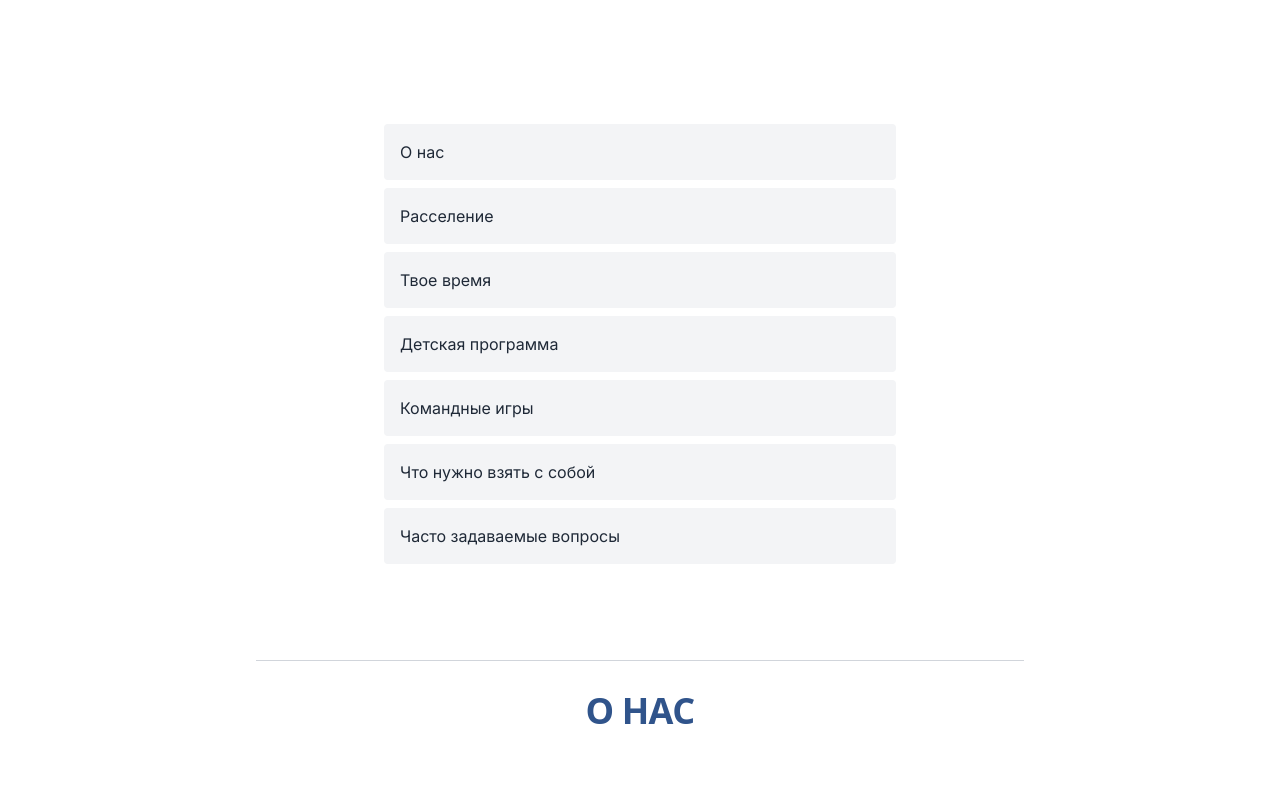
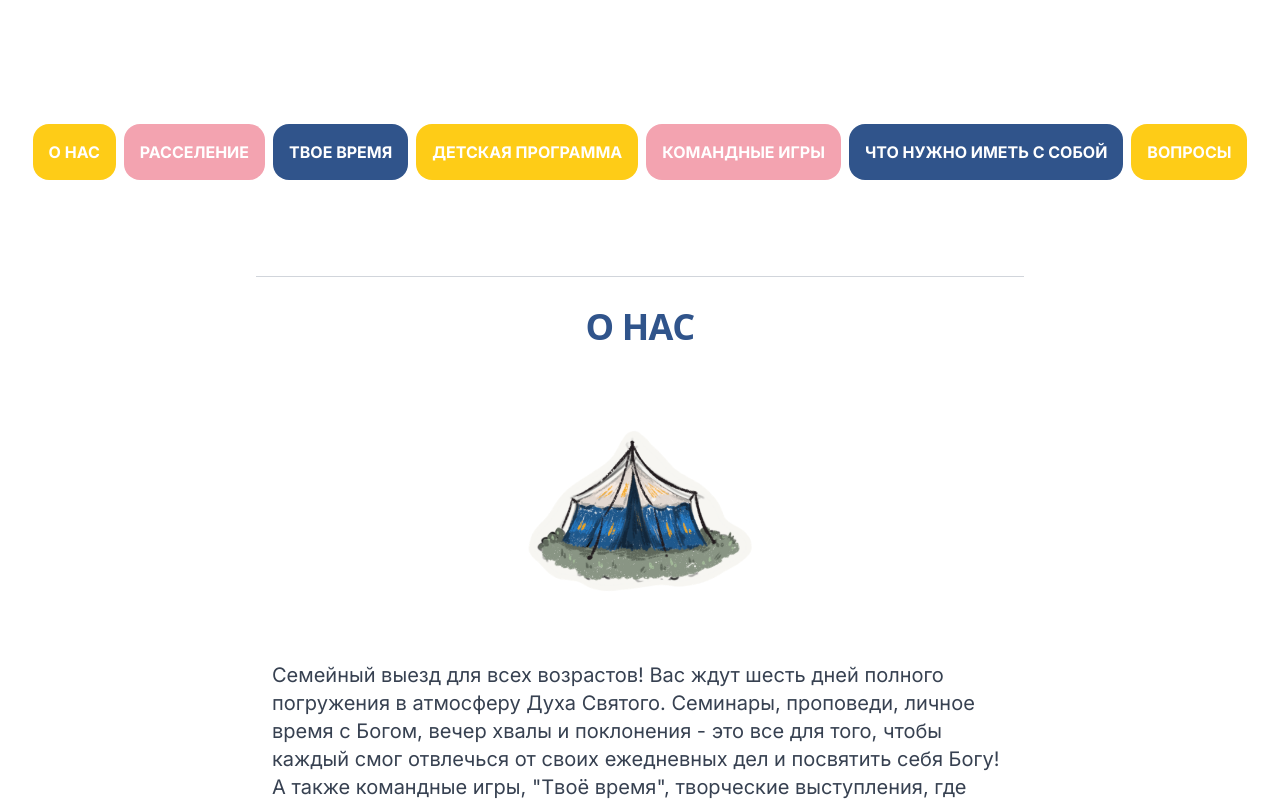
Before and after one commit to LashaLoi/belcreation, a Next.js app: page / in a window 1280 px wide. Shown: the part 760-1561 px from the top of the page. Built offline with nearby package versions, Linux system fonts and the light colour scheme.

Commit message:
update site

```diff
--- a/app/components/Content.tsx
+++ b/app/components/Content.tsx
@@ -228,11 +228,11 @@ export const Content = ({
               className="mx-auto my-4"
             />
             <p className="sm:text-xl text-lg text-gray-700">
-              Бог каждого человека наделил особым даром. В нашем выезде, каждый
-              сможет поделиться своим талантом! Это может быть рисование, пение,
-              танцы, сценка, гимнастическое представление и многое другое.
-              Также, на «Твоё время» будут присутствовать жюри и зрители,
-              которые выберут двух победителей, которым и будут вручены призы!
+              Во время выезда будет организована интересная программа для детей
+              в возрасте от 6 до 10 лет. Ребят ждёт увлекательное время с
+              захватывающими спортивными играми, Библейскими историями,
+              творчеством и танцами. Наша миссия - раскрыть потенциал детей
+              через изучение Слова, дружбу и творчество.
             </p>
           </div>
         </div>
--- a/app/components/Links.tsx
+++ b/app/components/Links.tsx
@@ -4,31 +4,31 @@ import { MutableRefObject } from "react";
 
 const links = [
   {
-    name: "О нас",
+    name: "О НАС",
     refName: "about",
   },
   {
-    name: "Расселение",
+    name: "РАССЕЛЕНИЕ",
     refName: "places",
   },
   {
-    name: "Твое время",
+    name: "ТВОЕ ВРЕМЯ",
     refName: "time",
   },
   {
-    name: "Детская программа",
+    name: "ДЕТСКАЯ ПРОГРАММА",
     refName: "child",
   },
   {
-    name: "Командные игры",
+    name: "КОМАНДНЫЕ ИГРЫ",
     refName: "games",
   },
   {
-    name: "Что нужно взять с собой",
+    name: "ЧТО НУЖНО ИМЕТЬ С СОБОЙ",
     refName: "tools",
   },
   {
-    name: "Часто задаваемые вопросы",
+    name: "ВОПРОСЫ",
     refName: "faq",
   },
 ];
@@ -37,23 +37,23 @@ type LinksProps = {
   refs: Record<string, MutableRefObject<HTMLDivElement>>;
 };
 
+const colors = ["bg-[#FECC17]", "bg-[#F3A3B0]", "bg-[#30548B]"];
+
 export default function Links({ refs }: LinksProps) {
-  const handleClick = (refName: string) => {
+  const handleClick = (refName: string) =>
     refs[refName].current.scrollIntoView({ behavior: "smooth" });
-  };
 
   return (
-    <FadeIn className="mx-auto max-w-lg sm:p-0 p-4 gap-2 flex flex-col">
+    <FadeIn className="flex justify-center flex-wrap w-full gap-2">
       {links.map(({ name, refName }, i) => (
-        <motion.div
+        <motion.button
           whileHover={{ scale: 1.05 }}
           onClick={() => handleClick(refName)}
-          role="button"
-          className="bg-gray-100 hover:bg-gray-200 cursor-pointer transition-all sm:p-4 p-2 rounded"
+          className={`cursor-pointer transition-all sm:p-4 p-3 rounded-2xl font-bold text-white ${colors[Math.floor(i % 3)]}`}
           key={i}
         >
           {name}
-        </motion.div>
+        </motion.button>
       ))}
     </FadeIn>
   );
```
